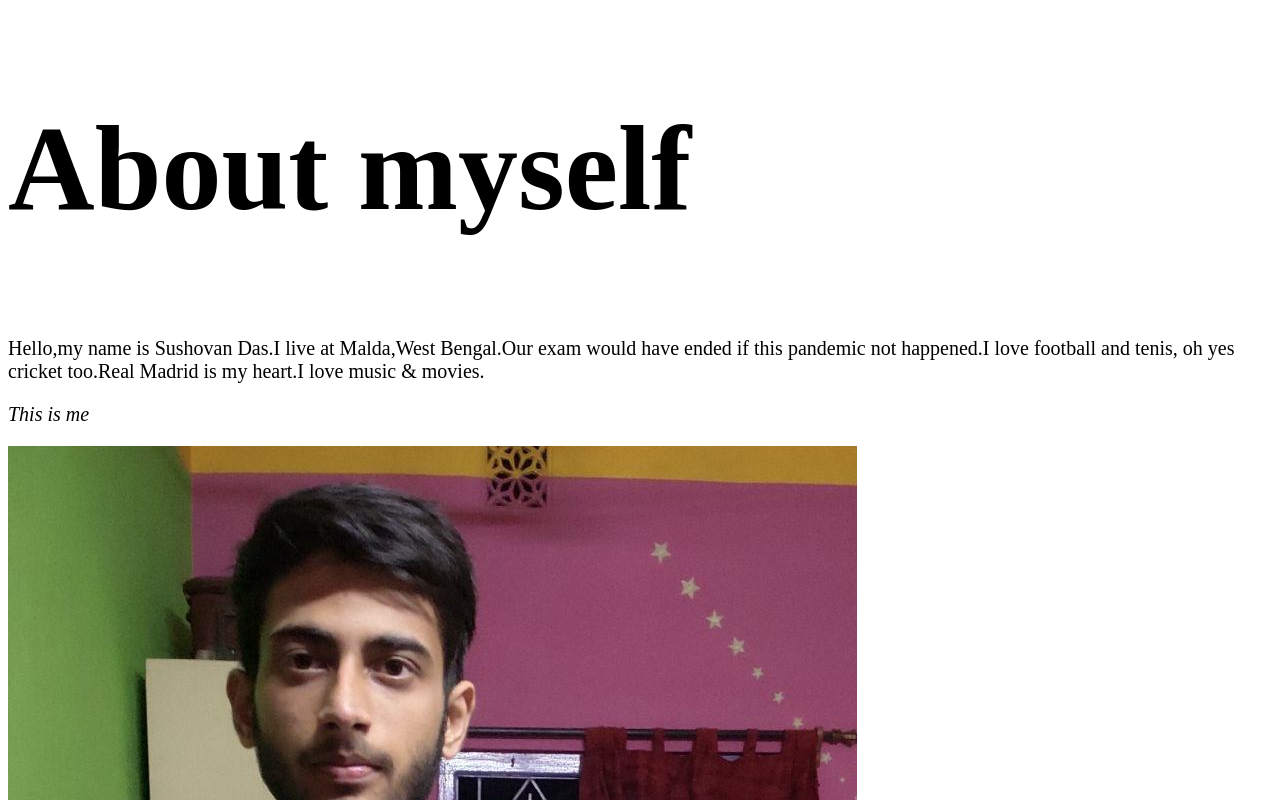
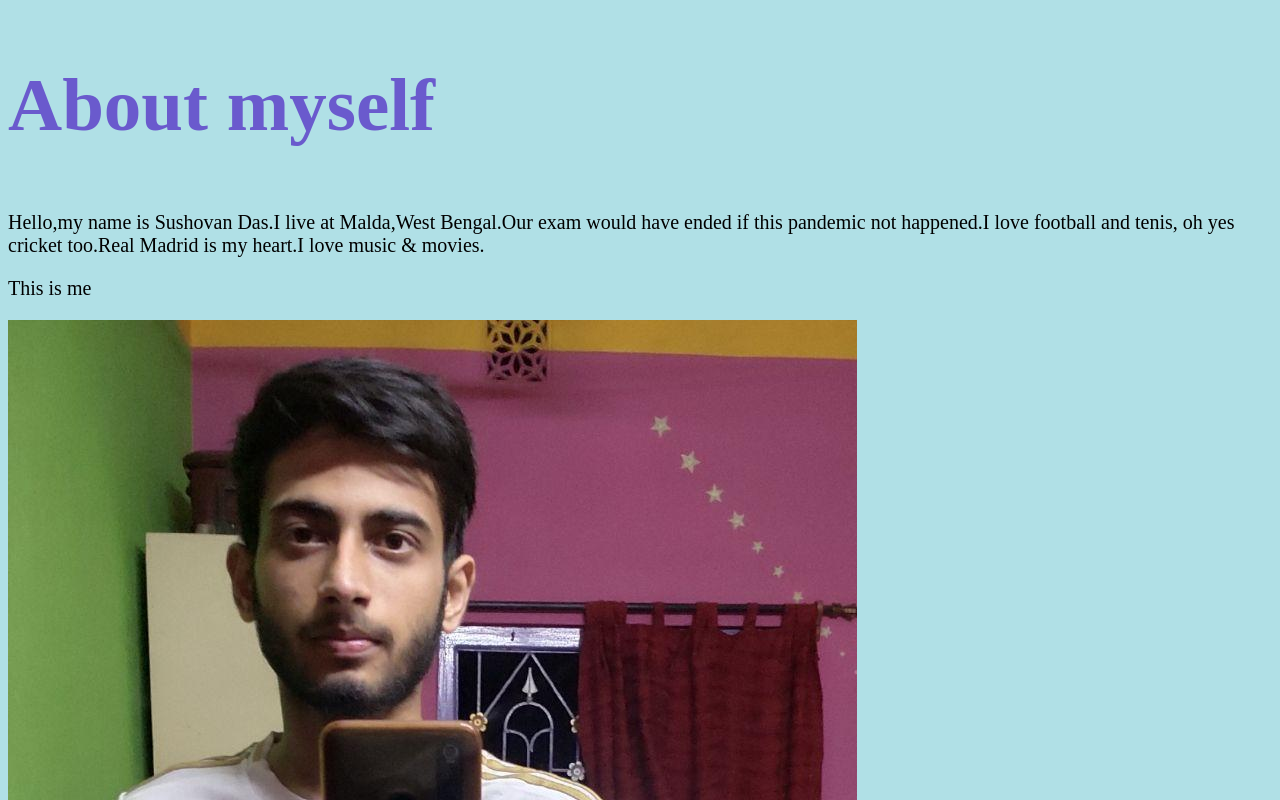
Before and after one commit to dassushovan/me, a plain HTML site: page index.html in a window 1280 px wide. Shown: the top 800 px of the page. Drawn offline with Linux system fonts and the light colour scheme; files whose address does not match are found by name.

Commit message:
Update index.html

```diff
--- a/index.html
+++ b/index.html
@@ -1,11 +1,11 @@
 <!doctype html>
 <html>
-<body>
-<h2 style="font-size:120px;colour:red;colour:red;">About myself</h2>
+<body style="background-color:powderblue;">
+<h2 style="font-size:75px;color:slateblue;"> About myself</h2>
 <p style="font-size:20px;"> Hello,my name is Sushovan Das.I live at Malda,West Bengal.Our exam would have ended if this pandemic not happened.I love football and tenis, oh yes cricket too.Real Madrid is my heart.I love music & movies.</p>
 
-<p style="font-size:20px;"><i>This is me</i> </p>
-<img src="/sushovan.jpg">
+<p style="font-size:20px;">This is me</p>
+<img src="C:\Users\Dell\Downloads\sushovan.jpg">
 <hr>
 
 
```
